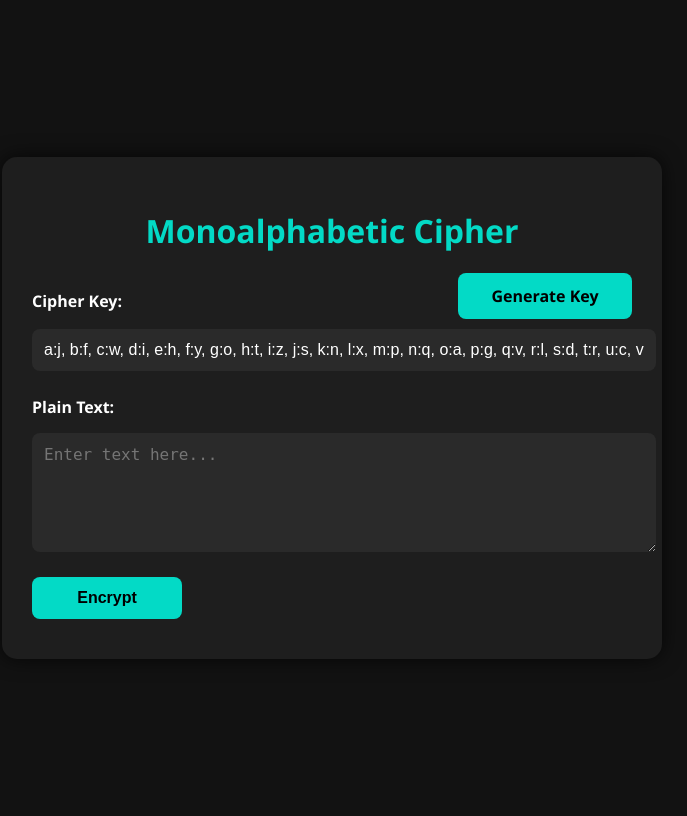
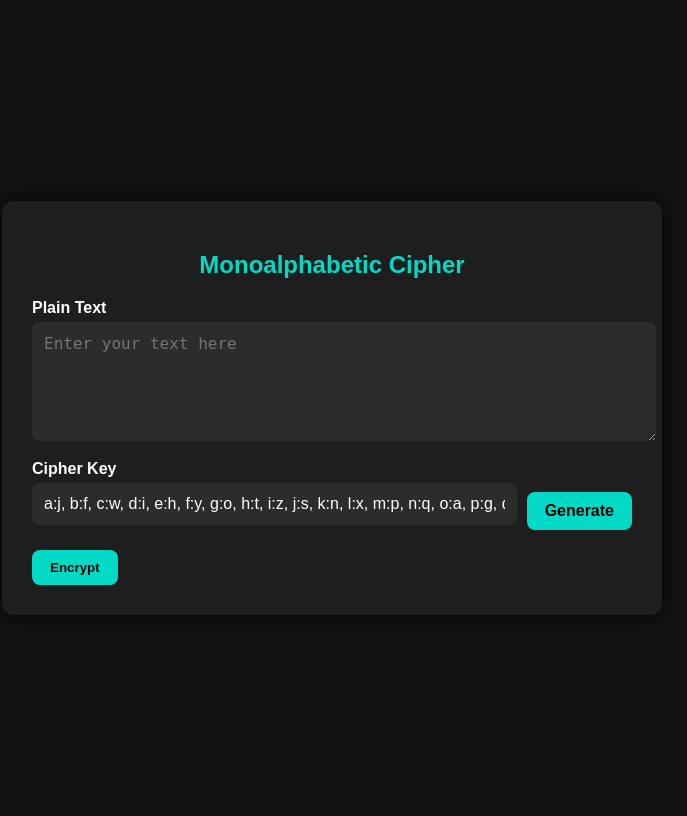
Before and after one commit to eng8890/-, a Flask app: page / in a window 1280 px wide. Shown: the whole page, without its empty margins (308-995 px from the left). Run offline with Flask 2, Linux system fonts and the light colour scheme.

Commit message:
index.html

```diff
--- a/templates/index.html
+++ b/templates/index.html
@@ -7,7 +7,7 @@
         body {
             background-color: #121212;
             color: #ffffff;
-            font-family: 'Segoe UI', Tahoma, Geneva, Verdana, sans-serif;
+            font-family: Arial, sans-serif;
             display: flex;
             justify-content: center;
             align-items: center;
@@ -16,57 +16,44 @@
         .container {
             background-color: #1e1e1e;
             padding: 30px;
-            border-radius: 15px;
+            border-radius: 12px;
             box-shadow: 0 0 20px rgba(0,0,0,0.7);
             width: 600px;
         }
-        textarea, input, button {
+        textarea, input {
             width: 100%;
-            margin: 10px 0;
+            margin-bottom: 15px;
             padding: 12px;
+            font-size: 16px;
+            background-color: #2c2c2c;
+            color: #ffffff;
             border: none;
             border-radius: 8px;
-            font-size: 16px;
         }
-        textarea {
-            resize: vertical;
-            background-color: #2a2a2a;
-            color: #ffffff;
-        }
-        input {
-            background-color: #2a2a2a;
-            color: #ffffff;
-        }
-        button, a.button-link {
+        button, .button-link {
             background-color: #03dac6;
             color: #000000;
             font-weight: bold;
+            padding: 10px 18px;
+            border: none;
+            border-radius: 8px;
             cursor: pointer;
-            text-align: center;
             text-decoration: none;
-            display: inline-block;
-            padding: 12px;
-            border-radius: 8px;
-            width: 150px;
         }
-        button:hover, a.button-link:hover {
+        button:hover, .button-link:hover {
             background-color: #00bfa5;
-        }
-        h1 {
-            text-align: center;
-            color: #03dac6;
         }
         label {
             font-weight: bold;
+            margin-bottom: 5px;
             display: block;
-            margin-top: 15px;
-            margin-bottom: 5px;
         }
         .output {
             background-color: #2a2a2a;
-            padding: 10px;
+            padding: 15px;
             border-radius: 8px;
-            margin-top: 15px;
+            margin-top: 20px;
+            word-wrap: break-word;
         }
         .key-row {
             display: flex;
@@ -80,25 +67,23 @@
 </head>
 <body>
     <div class="container">
-        <h1>Monoalphabetic Cipher</h1>
+        <h2 style="text-align: center; color: #03dac6;">Monoalphabetic Cipher</h2>
+        <form method="POST">
+            <label for="plaintext">Plain Text</label>
+            <textarea name="plaintext" rows="5" placeholder="Enter your text here">{{ plaintext }}</textarea>
 
-        <div class="key-row">
-            <label for="keymap" style="flex: 1;">Cipher Key:</label>
-            <a href="/generate-key" class="button-link">Generate Key</a>
-        </div>
+            <label for="keymap">Cipher Key</label>
+            <div class="key-row">
+                <input type="text" name="keymap" id="keymap" value="{{ keymap }}">
+                <a href="/generate-key" class="button-link">Generate</a>
+            </div>
 
-        <form method="POST">
-            <input type="text" name="keymap" id="keymap" value="{{ keymap }}" placeholder="a:b, c:d, ...">
-
-            <label for="plaintext">Plain Text:</label>
-            <textarea name="plaintext" rows="5" placeholder="Enter text here...">{{ plaintext }}</textarea>
-
-            <button type="submit">Encrypt</button>
+            <button type="submit" style="margin-top: 10px;">Encrypt</button>
         </form>
 
         {% if encrypted %}
             <div class="output">
-                <label>Encrypted Text:</label>
+                <label>Encrypted Text</label>
                 <p>{{ encrypted }}</p>
             </div>
         {% endif %}
```
